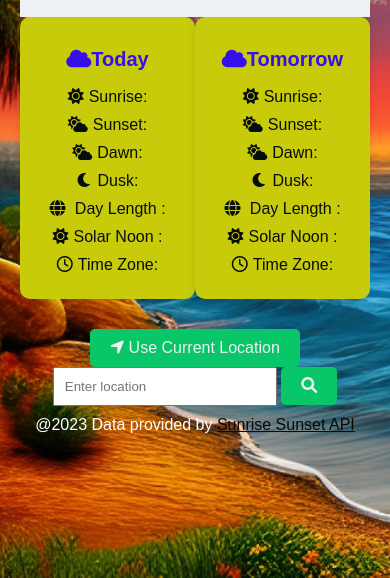
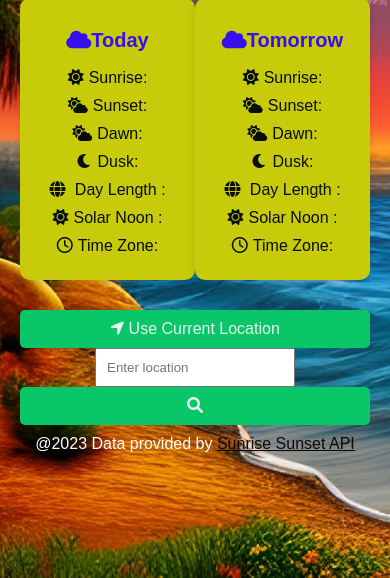
Before and after one commit to VarshithaCS0607/Assignment4, a plain HTML site: page index.html in a window 390 px wide. Shown: the part 266-844 px from the top of the page. Drawn offline with Linux system fonts and the light colour scheme.

Commit message:
added screen fix

```diff
--- a/styles/style.css
+++ b/styles/style.css
@@ -118,4 +118,8 @@ h1{
     position: relative;
     z-index: 1;
   }
+  button, input {
+    width: 100%;
+    box-sizing: border-box;
 }
+}
```
